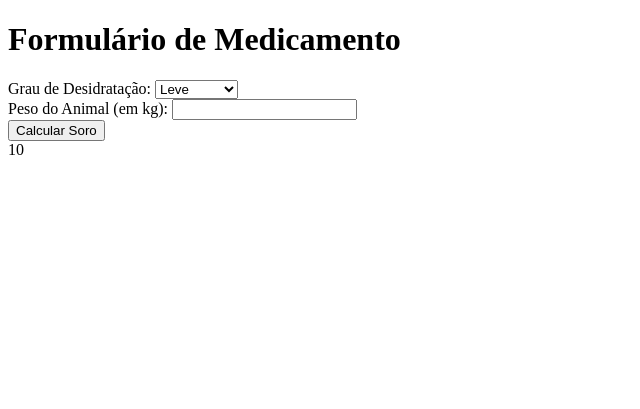
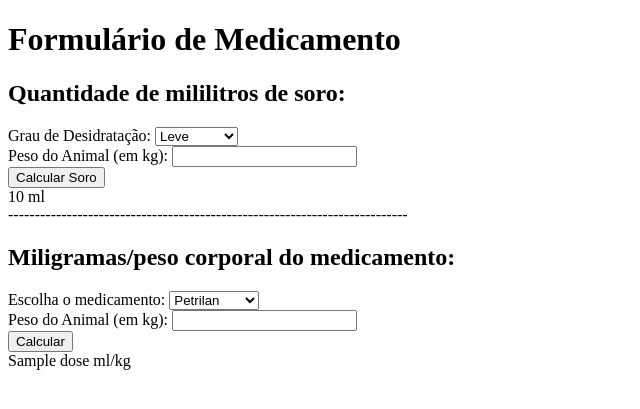
Before and after one commit to ciraht/dogdodoiAGORAVAI2, a Flask app: template Templates/medicamento.html in a window 1280 px wide. Shown: the top 409 px of the page, without its empty margins (0-640 px from the left). Run offline with Flask 3, Linux system fonts and the light colour scheme; the template is opened without the code that fills it: most values are stand-ins (such as "Sample title", 1, 10 or a date in 2020).

Commit message:
medicamento.html

```diff
--- a/Templates/medicamento.html
+++ b/Templates/medicamento.html
@@ -7,6 +7,7 @@
 </head>
 <body>
     <h1>Formulário de Medicamento</h1>
+    <h2>Quantidade de mililitros de soro: </h2>
     <form action="/medicamento" method="post">
         <label for="grau_desidratacao">Grau de Desidratação:</label>
         <select id="grau_desidratacao" name="grau_desidratacao">
@@ -22,8 +23,58 @@
 
         </form>
         {% if volume_total %}
-            {{ volume_total }}
+            {{ volume_total }} ml
+        {% endif %}
+<br>
+---------------------------------------------------------------------------
+
+<br>
+<h2>Miligramas/peso corporal do medicamento: </h2>
+    <form action="/dose" method="post">
+        <label for="remedio">Escolha o medicamento:</label>
+        <select id="remedio" name="remedio">
+            <option value="Petrilan">Petrilan</option>
+            <option value="Canidexa">Canidexa</option>
+            <option value="Felinoflam">Felinoflam</option>
+            <option value="Puprilon">Puprilon</option>
+            <option value="Meowmed">Meowmed</option>
+            <option value="Vetranix">Vetranix</option>
+            <option value="Caniforte">Caniforte</option>
+            <option value="FeliCure">FeliCure</option>
+            <option value="Pawsitrex">Pawsitrex</option>
+            <option value="WoofGuard">WoofGuard</option>
+            <option value="Outro">Outro</option>
+        </select>
+
+        <div id="div_outros" style="display: none">
+            <label for="outros">Escreva o valor da dose recomendada de seu medicamento: </label>
+            <input type="number" id="outros" name="outros" step="0.01" >
+        </div>
+
+        <br>
+        <label for="peso_animal2">Peso do Animal (em kg):</label>
+        <input type="number" id="peso_animal2" name="peso_animal2" step="0.01" required>
+        <br>
+        <button type="submit">Calcular</button>
+
+        </form>
+
+        {% if dose %}
+            {{ dose }} ml/kg
         {% endif %}
 
+        <script>
+            let remedio = document.getElementById("remedio")
+
+            remedio.addEventListener("change", function() {
+                let valor = document.getElementById("remedio").value
+                if (valor === "Outro") {
+                    document.getElementById("div_outros").style.display = "block"
+                } else {
+                    document.getElementById("div_outros").style.display = "none"
+                }
+            })
+
+        </script>
 </body>
 </html>
```
